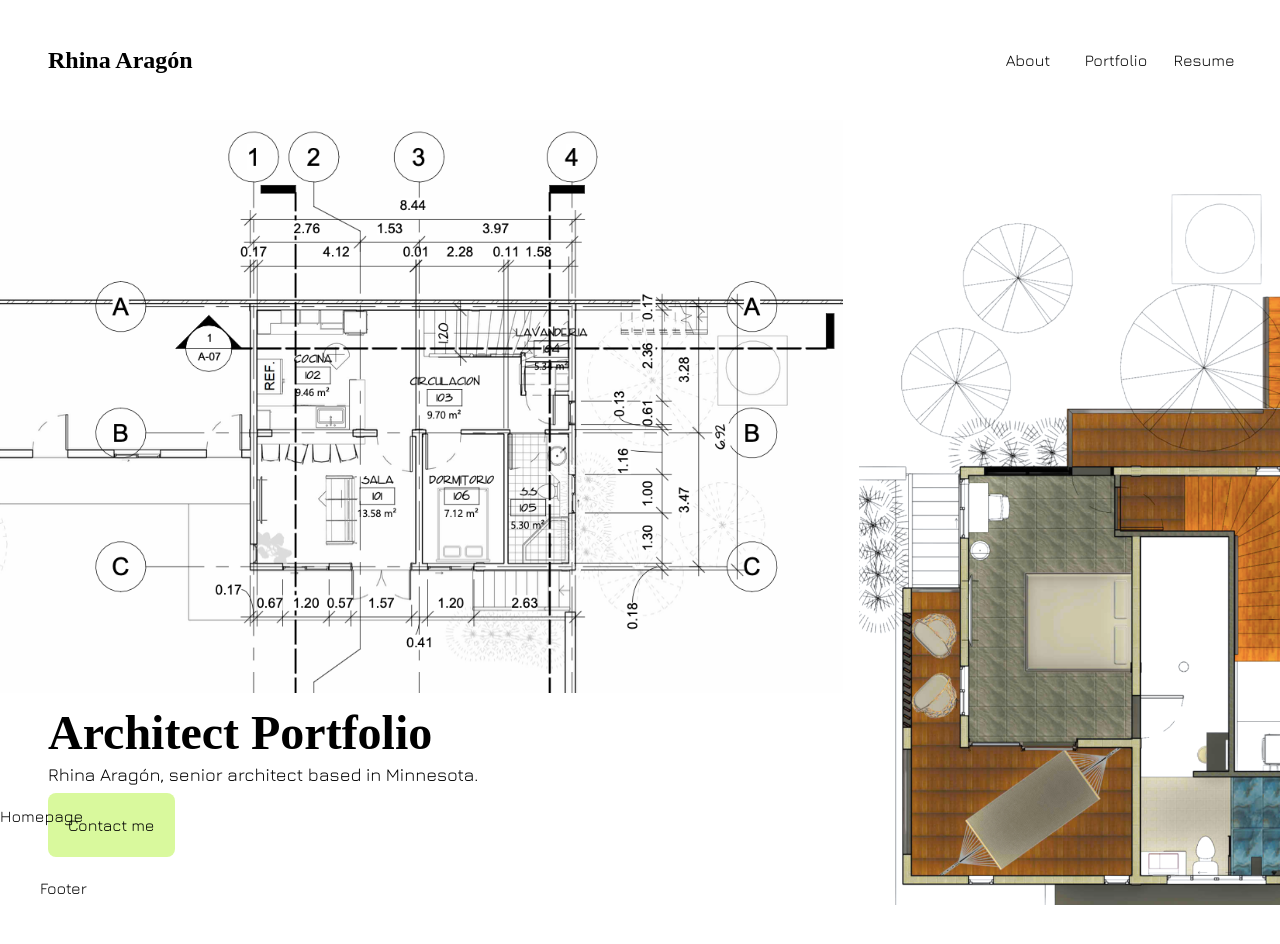
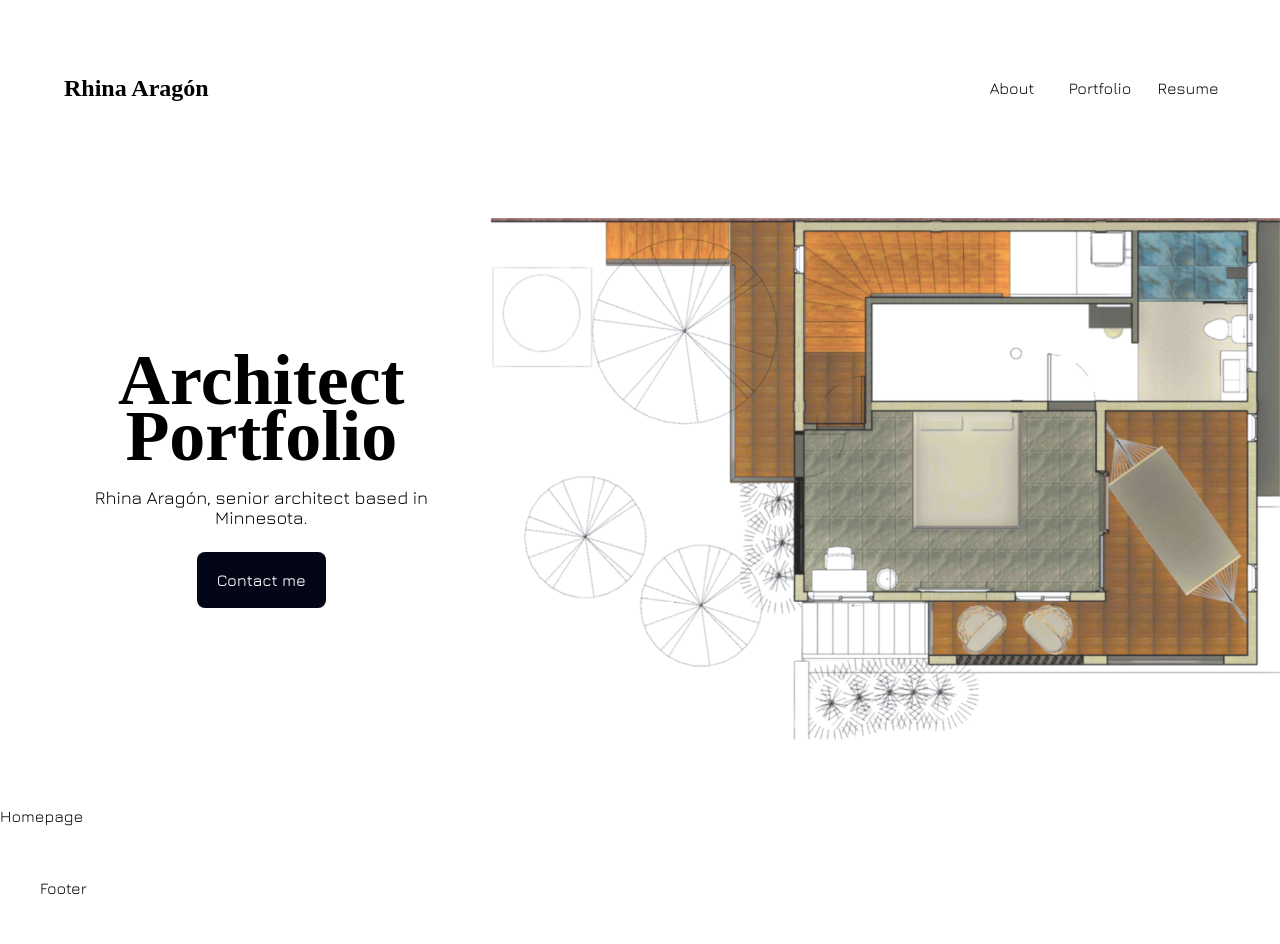
Before and after one commit to liz-garcia/architect-portfolio, a React (Vite) app in the folder client/: page / in a window 1280 px wide. Built offline with nearby package versions, Linux system fonts and the light colour scheme; a web font is replaced by a local one.

Commit message:
Initial design and animations for hero section on homepage.

```diff
--- a/client/src/components/Buttons/PrimaryLink.jsx
+++ b/client/src/components/Buttons/PrimaryLink.jsx
@@ -2,8 +2,13 @@ import PropTypes from "prop-types";
 import { Link } from "react-router-dom";
 
 // Tailwind CSS utility classes
-const primaryLinkStyle =
-  "block px-5 py-4 w-fit bg-lime-200 hover:bg-lime-300 rounded-lg";
+const size = "w-fit";
+const text = "font-medium text-white";
+const layout = "block px-5 py-3 m-auto rounded-lg";
+const color = "bg-slate-950";
+const transition =
+  "transition ease-in-out delay-150 hover:-translate-y-1 hover:scale-110 hover:bg-sky-500 duration-300";
+const primaryLinkStyle = `${size} ${text} ${layout} ${color} ${transition}`;
 
 // PrimaryLink Component
 const PrimaryLink = ({ to, children }) => {
--- a/client/src/components/Header.jsx
+++ b/client/src/components/Header.jsx
@@ -2,7 +2,7 @@ import Logo from "./Logo.jsx";
 import Nav from "./Nav.jsx";
 
 // Tailwind CSS utility classes
-const headerStyle = "h-15dvh p-8 flex justify-between items-stretch";
+const headerStyle = "h-20dvh p-12 pb-8 flex justify-between items-stretch";
 
 // Header Component
 const Header = () => {
--- a/client/src/components/HeroSection.jsx
+++ b/client/src/components/HeroSection.jsx
@@ -1,63 +1,55 @@
-import styled from "styled-components";
+import { useState, useEffect } from "react";
 import PrimaryLink from "./Buttons/PrimaryLink.jsx";
 import heroImage1 from "/architectural-plan-1.png";
 import heroImage2 from "/architectural-plan-2.png";
+import heroImage3 from "/architectural-plan-3.png";
 
 // Tailwind CSS utility classes
-const heroSectionStyle = "h-85dvh";
-const heroTitleStyle = "pl-12 pb-12";
-const h1Style = "w-fit font-serif font-bold text-5xl";
-const h2Style = "w-fit text-lg/5 py-2";
-const heroImagesStyle = "object-cover h-full w-full";
-const heroImage1Style = "";
-const heroImage2Style = "";
-
-// Styled Components for using grid-template-areas
-const GridContainer = styled.div`
-  height: 100%;
-  display: grid;
-  grid-template-areas:
-    "image1 image2"
-    "title image2";
-  grid-template-columns: 2fr 1fr;
-  grid-template-rows: 1fr 1fr;
-  gap: 1rem;
-`;
-const HeroImage1 = styled.div`
-  grid-area: image1;
-`;
-const HeroImage2 = styled.div`
-  grid-area: image2;
-`;
-const HeroTitle = styled.div`
-  grid-area: title;
-`;
+const heroSectionStyle = "h-80dvh flex pl-16 items-center gap-8";
+const heroTitleStyle = "w-1/3 text-center";
+const h1Style = "font-serif font-bold text-5xl/none lg:text-7xl/[3.5rem] mb-4";
+const h2Style = "text-lg/5 py-2 mb-4";
+const heroImgContainerStyle = "m-auto w-2/3 h-full bg-no-repeat bg-left-top";
+const heroImgStyle =
+  "w-full h-full object-contain transition-opacity duration-1000 ease-in-out";
 
 // HeroSection component
 function HeroSection() {
+  const images = [heroImage1, heroImage2, heroImage3];
+  const [currentImageIndex, setCurrentImageIndex] = useState(0);
+  const [fade, setFade] = useState(true);
+
+  useEffect(() => {
+    const intervalId = setInterval(() => {
+      setFade(false); // Start fade-out effect
+      setTimeout(() => {
+        setCurrentImageIndex((prevIndex) => (prevIndex + 1) % images.length);
+        setFade(true); // Start fade-in effect
+      }, 1000); // 1 second to allow fade-out
+    }, 4000); // Change image every 4 seconds
+
+    // Clear interval on component unmount
+    return () => clearInterval(intervalId);
+  }, [images.length]);
+
   return (
     <>
       <section id="heroSection" className={heroSectionStyle}>
-        <GridContainer>
-          {/* First image area */}
-          <HeroImage1 className={heroImage1Style}>
-            <img className={heroImagesStyle} src={heroImage1} alt="" />
-          </HeroImage1>
-
-          {/* Title text area */}
-          <HeroTitle className={heroTitleStyle}>
-            <h1 className={h1Style}>Architect Portfolio</h1>
-            <h2 className={h2Style}>
-              Rhina Aragón, senior architect based in Minnesota.
-            </h2>
-            <PrimaryLink to="/#contact">Contact me</PrimaryLink>
-          </HeroTitle>
-
-          {/* Second image area */}
-          <HeroImage2 className={heroImage2Style}>
-            <img className={heroImagesStyle} src={heroImage2} alt="" />
-          </HeroImage2>
-        </GridContainer>
+        <div id="hero-title" className={heroTitleStyle}>
+          <h1 className={h1Style}>Architect Portfolio</h1>
+          <h2 className={h2Style}>
+            Rhina Aragón, senior architect based in Minnesota.
+          </h2>
+          <PrimaryLink to="/#contact">Contact me</PrimaryLink>
+        </div>
+        <div id="hero-image-container" className={heroImgContainerStyle}>
+          <img
+            id="hero-image"
+            src={images[currentImageIndex]}
+            alt={`Architectural Plan ${currentImageIndex + 1}`}
+            className={`${heroImgStyle} ${fade ? "opacity-100" : "opacity-0"}`}
+          />
+        </div>
       </section>
     </>
   );
--- a/client/src/index.css
+++ b/client/src/index.css
@@ -16,12 +16,12 @@
 } */
 
 /* ! Extra Responsive sizes for the layout */
-.h-15dvh {
-  height: 15dvh;
+.h-20dvh {
+  height: 20dvh;
 }
 
-.h-85dvh {
-  height: 85dvh;
+.h-80dvh {
+  height: 80dvh;
 }
 
 /* * Previously Index.css */
```
Also changed, not shown: client/public/architectural-plan-2.png, client/public/architectural-plan-3.png (added).
